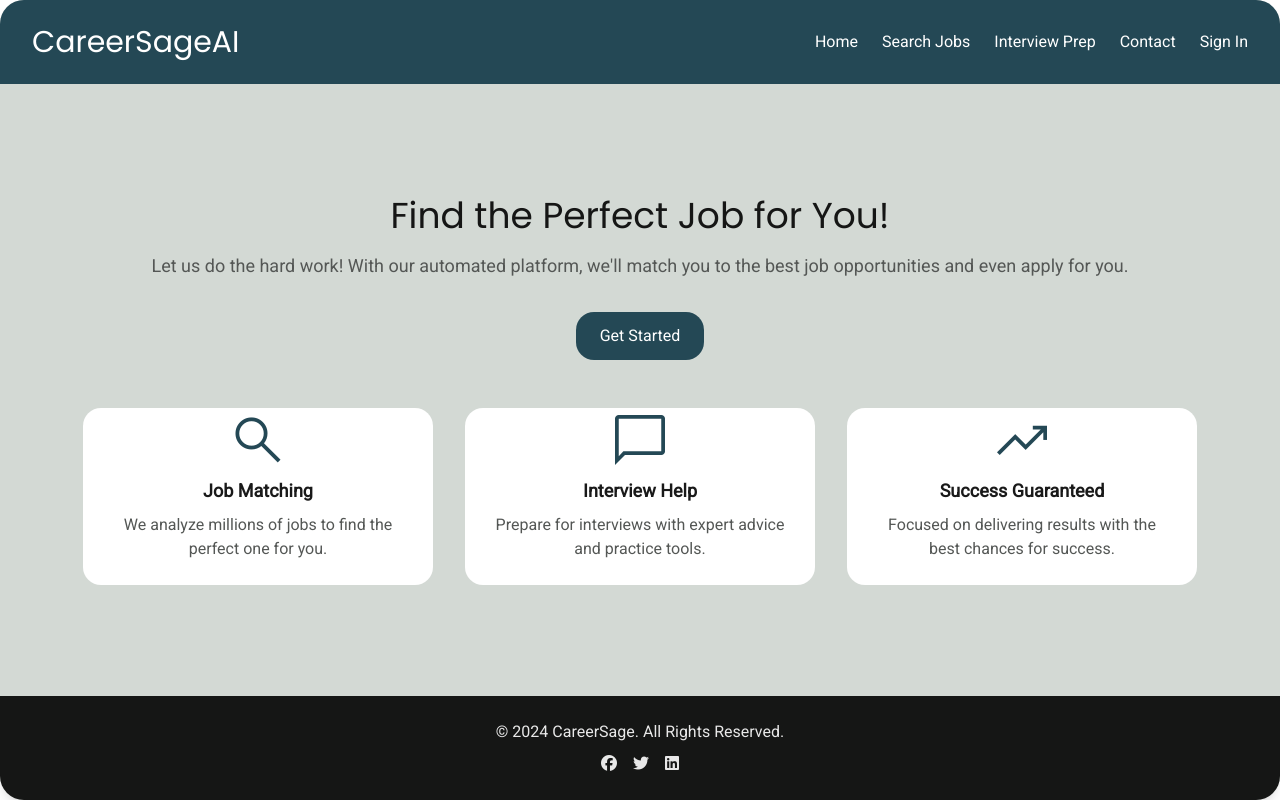
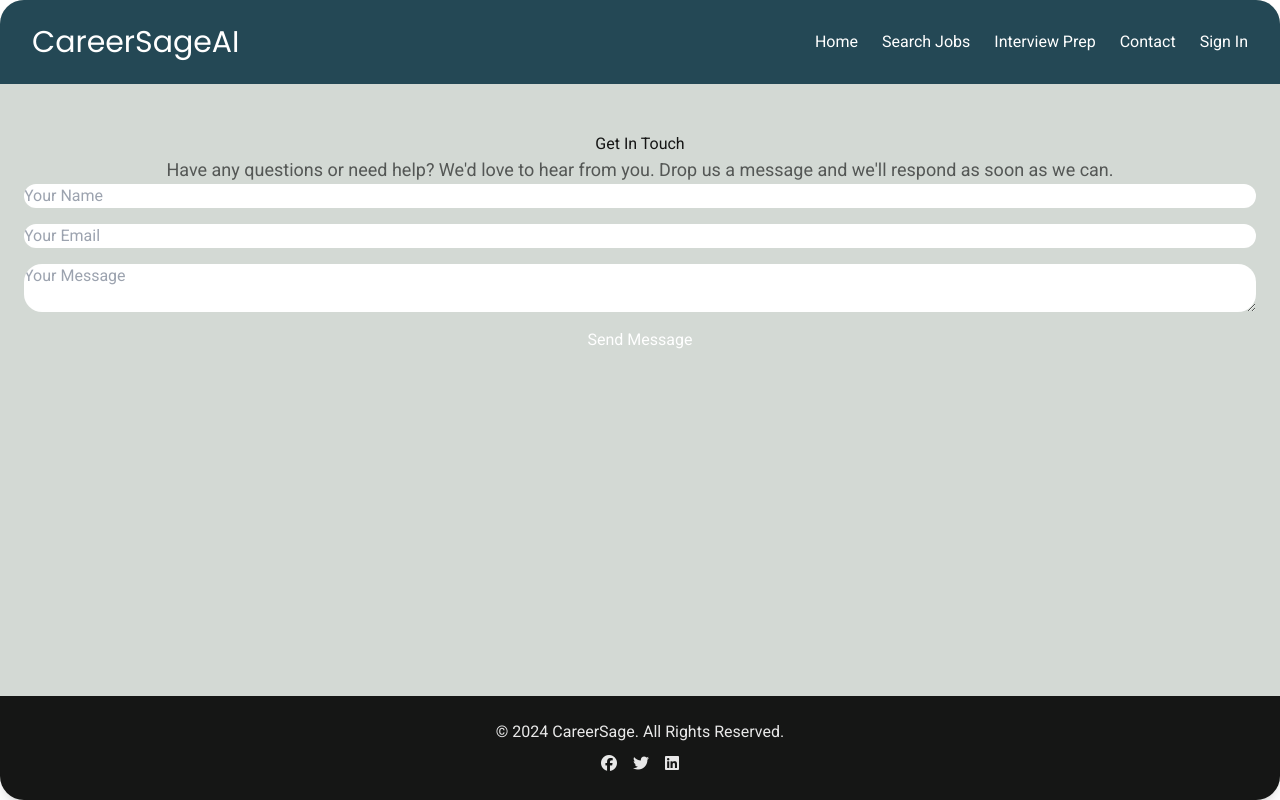
Before and after one commit to mason-lee19/CareerSageAI, a React (Create React App) app in the folder career-sage/: page /contact in a window 1280 px wide. Built offline with nearby package versions, Linux system fonts and the light colour scheme.

Commit message:
Finished base home page with routing

```diff
--- a/career-sage/package.json
+++ b/career-sage/package.json
@@ -8,6 +8,7 @@
     "@testing-library/user-event": "^13.5.0",
     "react": "^18.3.1",
     "react-dom": "^18.3.1",
+    "react-router-dom": "^7.0.1",
     "react-scripts": "5.0.1",
     "web-vitals": "^2.1.4"
   },
--- a/career-sage/src/App.js
+++ b/career-sage/src/App.js
@@ -1,10 +1,15 @@
-import React, { Component } from "react";
+import React from "react";
+import { BrowserRouter, Routes, Route, Navigate } from 'react-router-dom';
+import Contact from "./pages/contact.js"
+import Home from "./pages/home.js"
 import Navbar from "./components/navbar.js"
 import Footer from "./components/footer.js"
 import "./static/style.css";
 
+
 function App(){
   return (
+    <BrowserRouter>
       <div id="webcrumbs">
           <div className="w-full min-h-screen bg-neutral-50 shadow-lg rounded-lg flex flex-col">
               {" "}
@@ -12,53 +17,20 @@ function App(){
               <h1 className="text-3xl font-title">CareerSageAI</h1>
               <Navbar />
               </header>
-        <main className="px-8 py-12 flex-1 flex flex-col justify-center items-center">
-          <section className="text-center mb-12">
-            <h2 className="text-4xl font-title mb-4">
-              Find the Perfect Job for You!
-            </h2>
-            <p className="text-lg text-neutral-600">
-              Let us do the hard work! With our automated platform, we'll match
-              you to the best job opportunities and even apply for you.
-            </p>
-            <button className="mt-8 bg-primary text-white px-6 py-3 rounded-md hover:bg-primary-dark">
-              Get Started
-            </button>
-          </section>
-          <section className="flex flex-wrap gap-8 justify-center">
-            <div className="w-[350px] bg-white p-6 rounded-md text-center">
-              <span className="material-symbols-outlined text-primary text-6xl mb-4">
-                search
-              </span>
-              <h3 className="font-semibold text-lg mb-2">Job Matching</h3>
-              <p className="text-neutral-600">
-                We analyze millions of jobs to find the perfect one for you.
-              </p>
+          <Routes>
+            <Route path="/" element={<Navigate to="/home" />} />
+            <Route path="/home" element={<Home />} />
+            <Route path="/contact" element={<Contact />} />
+          </Routes>
+          <Routes>
+            <Route path="/home" element={<Footer />} />
+            <Route path="/contact" element={<Footer />} />
+          </Routes>
           </div>
 
-            <div className="w-[350px] bg-white p-6 rounded-md text-center">
-              <span className="material-symbols-outlined text-primary text-6xl mb-4">
-                chat_bubble
-              </span>
-              <h3 className="font-semibold text-lg mb-2">Interview Help</h3>
-              <p className="text-neutral-600">
-                Prepare for interviews with expert advice and practice tools.
-              </p>
       </div>
-            <div className="w-[350px] bg-white p-6 rounded-md text-center">
-              <span className="material-symbols-outlined text-primary text-6xl mb-4">
-                trending_up
-              </span>
-              <h3 className="font-semibold text-lg mb-2">Success Guaranteed</h3>
-              <p className="text-neutral-600">
-                Focused on delivering results with the best chances for success.
-              </p>
-            </div>
-          </section>
-        </main>
-        <Footer />
-      </div>
-    </div>
+
+    </BrowserRouter>
   );
 };
 
--- a/career-sage/src/components/navbar.js
+++ b/career-sage/src/components/navbar.js
@@ -1,4 +1,5 @@
 import React from 'react';
+import { Link } from 'react-router-dom';
 import '../static/style.css';
 
 function Navbar() {
@@ -6,9 +7,9 @@ function Navbar() {
     <nav>
     <ul className="flex gap-6">
       <li>
-        <a href="#" className="hover:underline">
+        <Link to="/home" className="hover:underline">
           Home
-        </a>
+        </Link>
       </li>
       <li>
         <a href="#" className="hover:underline">
@@ -21,9 +22,9 @@ function Navbar() {
         </a>
       </li>
       <li>
-        <a href="#" className="hover:underline">
+        <Link to="/contact" className="hover:underline">
           Contact
-        </a>
+        </Link>
       </li>
       <li>
         <a href="#" className="hover:underline">
--- a/career-sage/src/pages/contact.js
+++ b/career-sage/src/pages/contact.js
@@ -0,0 +1,37 @@
+import React from "react";
+import "../static/style.css";
+
+function Contact(){
+  return (
+    <div className="flex flex-col items-center justify-center flex-grow px-6 py-12 bg-neutral-100">
+    <h1 className="text-2xl font-bold text-neutral-900">Get In Touch</h1>
+    <p className="text-lg text-neutral-600 my-4 text-center">
+        Have any questions or need help? We'd love to hear from you. Drop us a message and we'll respond as soon as we can.
+    </p>
+    <form className="flex flex-col gap-4 w-full max-w-md">
+        <input
+        type="text"
+        placeholder="Your Name"
+        className="w-full px-4 py-2 border border-neutral-300 rounded-md focus:outline-none focus:ring-2 focus:ring-primary-500"
+        />
+        <input
+        type="email"
+        placeholder="Your Email"
+        className="w-full px-4 py-2 border border-neutral-300 rounded-md focus:outline-none focus:ring-2 focus:ring-primary-500"
+        />
+        <textarea
+        placeholder="Your Message"
+        className="w-full px-4 py-2 border border-neutral-300 rounded-md h-[120px] focus:outline-none focus:ring-2 focus:ring-primary-500"
+        />
+        <button
+        type="submit"
+        className="bg-primary-500 text-white py-2 px-6 rounded-md mt-4"
+        >
+        Send Message
+        </button>
+    </form>
+    </div>
+  )
+}
+
+export default Contact;
--- a/career-sage/src/pages/home.js
+++ b/career-sage/src/pages/home.js
@@ -0,0 +1,54 @@
+import React from "react";
+import Footer from "../components/footer.js"
+import "../static/style.css";
+
+function Home(){
+  return (
+    <main className="px-8 py-12 flex-1 flex flex-col justify-center items-center">
+        <section className="text-center mb-12">
+            <h2 className="text-4xl font-title mb-4">
+            Find the Perfect Job for You!
+            </h2>
+            <p className="text-lg text-neutral-600">
+            Let us do the hard work! With our automated platform, we'll match
+            you to the best job opportunities and even prepare you for the interview process.
+            </p>
+            <button className="mt-8 bg-primary text-white px-6 py-3 rounded-md hover:bg-primary-dark">
+            Get Started
+            </button>
+        </section>
+        <section className="flex flex-wrap gap-8 justify-center">
+            <div className="w-[350px] bg-white p-6 rounded-md text-center">
+                <span className="material-symbols-outlined text-primary text-6xl mb-4">
+                    search
+                </span>
+                <h3 className="font-semibold text-lg mb-2">Job Matching</h3>
+                <p className="text-neutral-600">
+                    We analyze millions of jobs to find the perfect one for you.
+                </p>
+                </div>
+
+                <div className="w-[350px] bg-white p-6 rounded-md text-center">
+                <span className="material-symbols-outlined text-primary text-6xl mb-4">
+                    chat_bubble
+                </span>
+                <h3 className="font-semibold text-lg mb-2">Interview Help</h3>
+                <p className="text-neutral-600">
+                    Prepare for interviews with expert advice and practice tools.
+                </p>
+                </div>
+                <div className="w-[350px] bg-white p-6 rounded-md text-center">
+                <span className="material-symbols-outlined text-primary text-6xl mb-4">
+                    trending_up
+                </span>
+                <h3 className="font-semibold text-lg mb-2">Success Guaranteed</h3>
+                <p className="text-neutral-600">
+                    Focused on delivering results with the best chances for success.
+                </p>
+            </div>
+        </section>
+    </main>
+  )
+}
+
+export default Home;
```
Also changed, not shown: 1 other file (tests, documents, lock files or other folders). Lines whose indentation alone changed are shown as unchanged.
